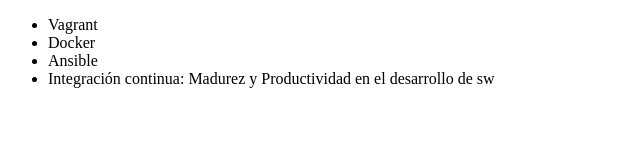
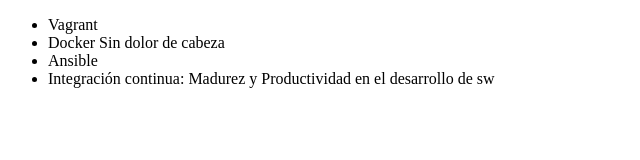
Before and after one commit to Pako-Toscano/alura-git, a plain HTML site: page index.html in a window 1280 px wide. Shown: the whole page, without its empty margins (0-640 px from the left). Drawn offline with Linux system fonts and the light colour scheme.

Commit message:
Corregiendo campo

```diff
--- a/index.html
+++ b/index.html
@@ -7,7 +7,7 @@
 <body>
      <ul>
          <li> Vagrant </li>
-         <li> Docker </li>
+         <li> Docker Sin dolor de cabeza</li>
          <li> Ansible </li>
          <li> Integración continua: Madurez y Productividad en el desarrollo de sw</li>
      </ul>
```
